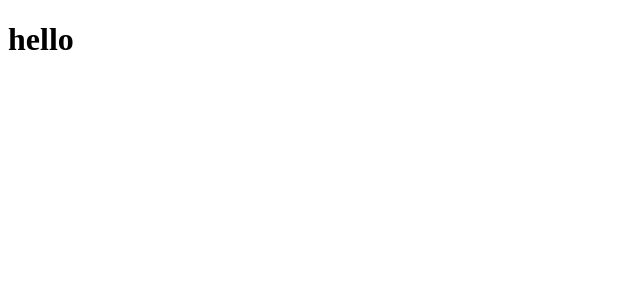
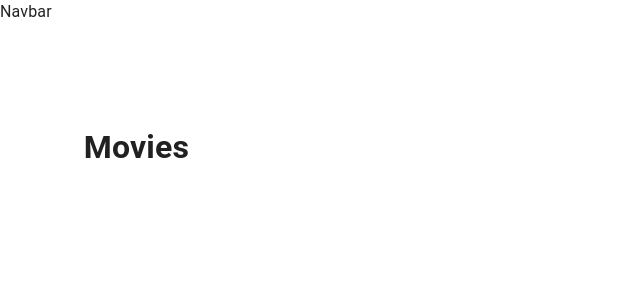
Before and after one commit to MonishSoni/movie_app, a React (Create React App) app: page / in a window 1280 px wide. Shown: the top 300 px of the page, without its empty margins (0-640 px from the left). Built offline with nearby package versions, Linux system fonts and the light colour scheme.

Commit message:
file and folder setup

```diff
--- /dev/null
+++ b/src/components/Actorinformation/Actorinformation.jsx
@@ -0,0 +1,9 @@
+import React from 'react'
+
+const Actorinformation = () => {
+  return (
+    <div>Actorinformation</div>
+  )
+}
+
+export default Actorinformation
--- /dev/null
+++ b/src/components/Actors/Actors.jsx
@@ -0,0 +1,9 @@
+import React from 'react'
+
+const Actors = () => {
+  return (
+    <div>Actors</div>
+  )
+}
+
+export default Actors
--- a/src/components/App.jsx
+++ b/src/components/App.jsx
@@ -1,9 +1,37 @@
 import React from "react";
+import { CssBaseline } from "@mui/material";
+import { Routes, Route } from "react-router-dom";
+import useStyles from "./styles";
+import {
+  Actors,
+  Profile,
+  Navbar,
+  Movies,
+  Actorinformation,
+  Movieinformation,
+} from "./index";
 
 const App = () => {
+  const classes = useStyles();
+
   return (
     <>
-      <h1>hello</h1>
+      <div className={classes.root}>
+        <CssBaseline>
+          <Navbar />
+          <main className={classes.content}>
+            <div className={classes.toolbar}></div>
+            <Routes>
+              <Route path="/movie/:id" element={<Movieinformation />} />
+              <Route path="/movie" element={<Movies />} />
+              <Route path="/actor/:id" element={<Actorinformation />} />
+              <Route path="/actor" element={<Actors />} />
+              <Route path="/profile/:id" element={<Profile />} />
+              <Route path="/" element={<h1>Movies</h1>} />
+            </Routes>
+          </main>
+        </CssBaseline>
+      </div>
     </>
   );
 };
--- /dev/null
+++ b/src/components/Movieinformation/Movieinformation.jsx
@@ -0,0 +1,9 @@
+import React from 'react'
+
+const Movieinformation = () => {
+  return (
+    <div>Movieinformation</div>
+  )
+}
+
+export default Movieinformation
--- /dev/null
+++ b/src/components/Movies/Movies.jsx
@@ -0,0 +1,9 @@
+import React from 'react'
+
+const Movies = () => {
+  return (
+    <div>Movies</div>
+  )
+}
+
+export default Movies
--- /dev/null
+++ b/src/components/Navbar/Navbar.jsx
@@ -0,0 +1,9 @@
+import React from 'react'
+
+const Navbar = () => {
+  return (
+    <div>Navbar</div>
+  )
+}
+
+export default Navbar
--- /dev/null
+++ b/src/components/Profile/Profile.jsx
@@ -0,0 +1,9 @@
+import React from 'react'
+
+const Profile = () => {
+  return (
+    <div>Profile</div>
+  )
+}
+
+export default Profile
--- /dev/null
+++ b/src/components/index.js
@@ -0,0 +1,6 @@
+export {default as Movieinformation}  from "./Movieinformation/Movieinformation"
+export {default as Actorinformation}  from "./Actorinformation/Actorinformation"
+export {default as Movies}  from "./Movies/Movies"
+export {default as Navbar}  from "./Navbar/Navbar"
+export {default as Profile}  from "./Profile/Profile"
+export {default as Actors}  from "./Actors/Actors"
--- /dev/null
+++ b/src/components/styles.js
@@ -0,0 +1,17 @@
+import { makeStyles } from "@mui/styles";
+
+export default makeStyles(() => ({
+  root: {
+    display: "flex",
+    height: "100%",
+  },
+
+  toolbar: {
+    height: "70px",
+  },
+
+  content: {
+    flexGrow: "1",
+    padding: "2em",
+  },
+}));
--- a/src/index.js
+++ b/src/index.js
@@ -1,12 +1,14 @@
-import React from 'react';
-import ReactDOM from 'react-dom/client';
-import './index.css';
-import App from './components/App';
+import React from "react";
+import ReactDOM from "react-dom/client";
+import "./index.css";
+import App from "./components/App";
+import { BrowserRouter as Router } from "react-router-dom";
 
-
-const root = ReactDOM.createRoot(document.getElementById('root'));
+const root = ReactDOM.createRoot(document.getElementById("root"));
 root.render(
   <>
-    <App />
+    <Router>
+      <App />
+    </Router>
   </>
 );
```
Also changed, not shown: package.json (+9 -0 lines), 2 other files (tests, documents, lock files or other folders).
